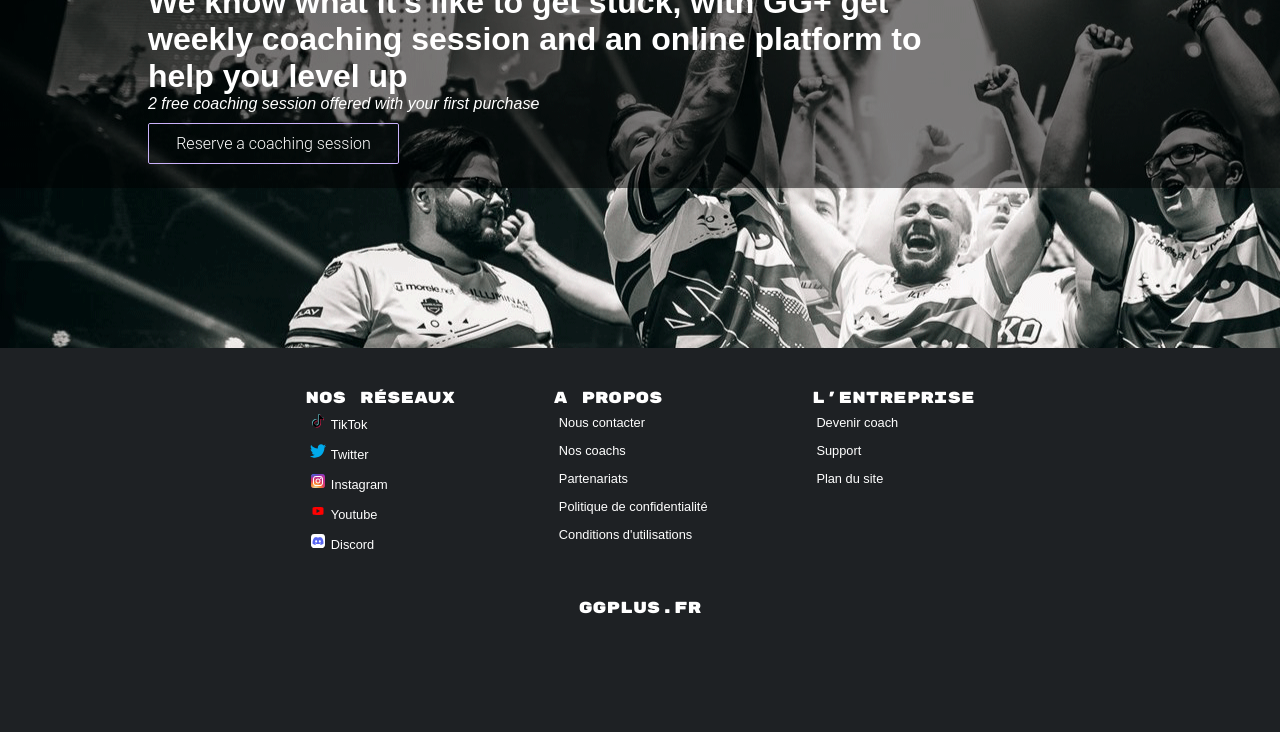
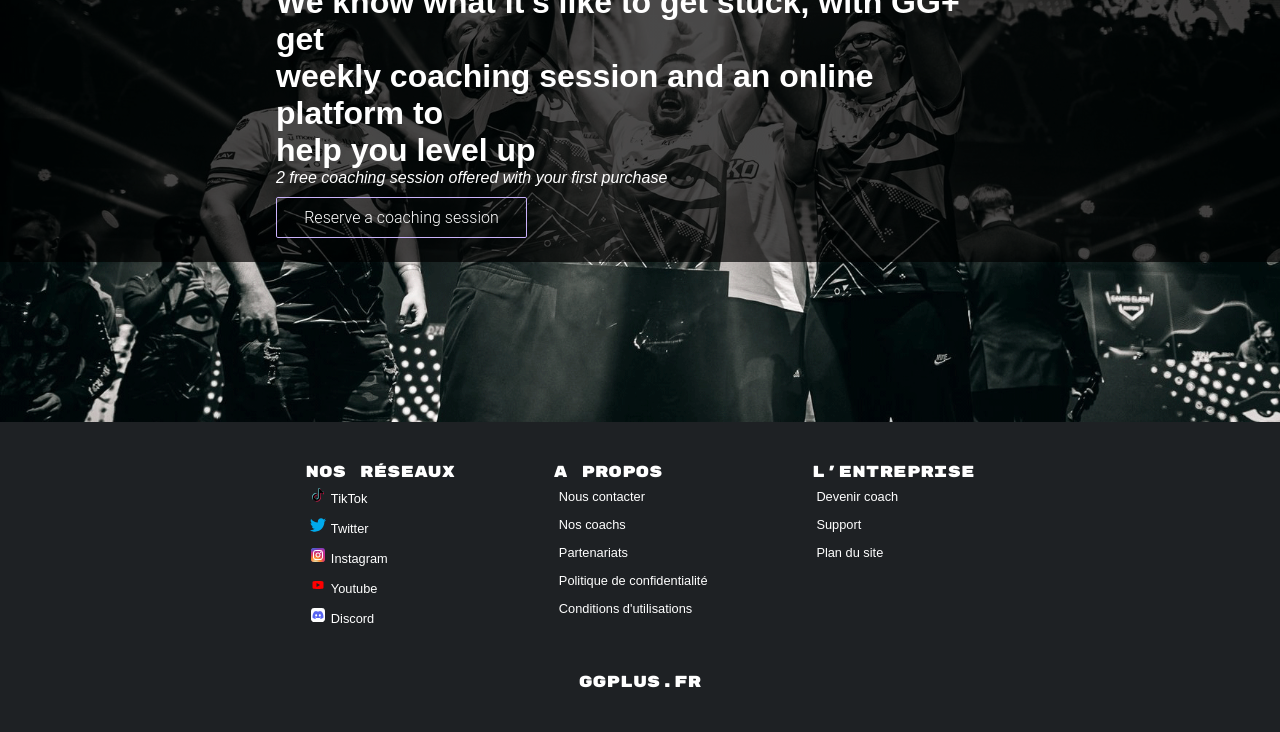
Before and after one commit to aceweet/TP-FINAL, a plain HTML site: page index2.html in a window 1280 px wide. Shown: the part 265-997 px from the top of the page. Before the commit the page ends 923 px from the top, so only its background shows below. Drawn offline with Linux system fonts and the light colour scheme; a web font is replaced by a local one.

Commit message:
background image homepage hotfix

```diff
--- a/CSS/css_andre.css
+++ b/CSS/css_andre.css
@@ -14,6 +14,7 @@ body {
     background-image: url(/IMG/landingpage/EFFN8TQW4AEOHjH.gif);
     background-repeat: no-repeat;
     padding-bottom: 20vh;
+    background-size:cover;
 }
 
 /* button style and hover */
@@ -145,8 +146,8 @@ body {
 .herocontainer {
     display: flex;
     flex-direction: row;
-    padding: 0 10vw;
-    background-color: rgb(0 0 0 / 50%);
+    padding: 0 20%;
+    background-color: rgb(0 0 0 / 70%);
     margin-top: 10vh;
 }
 
@@ -224,3 +225,5 @@ h4 {
     color: white;
     margin-bottom: 5vh;
 }
+
+/* responsive media queries */
```
